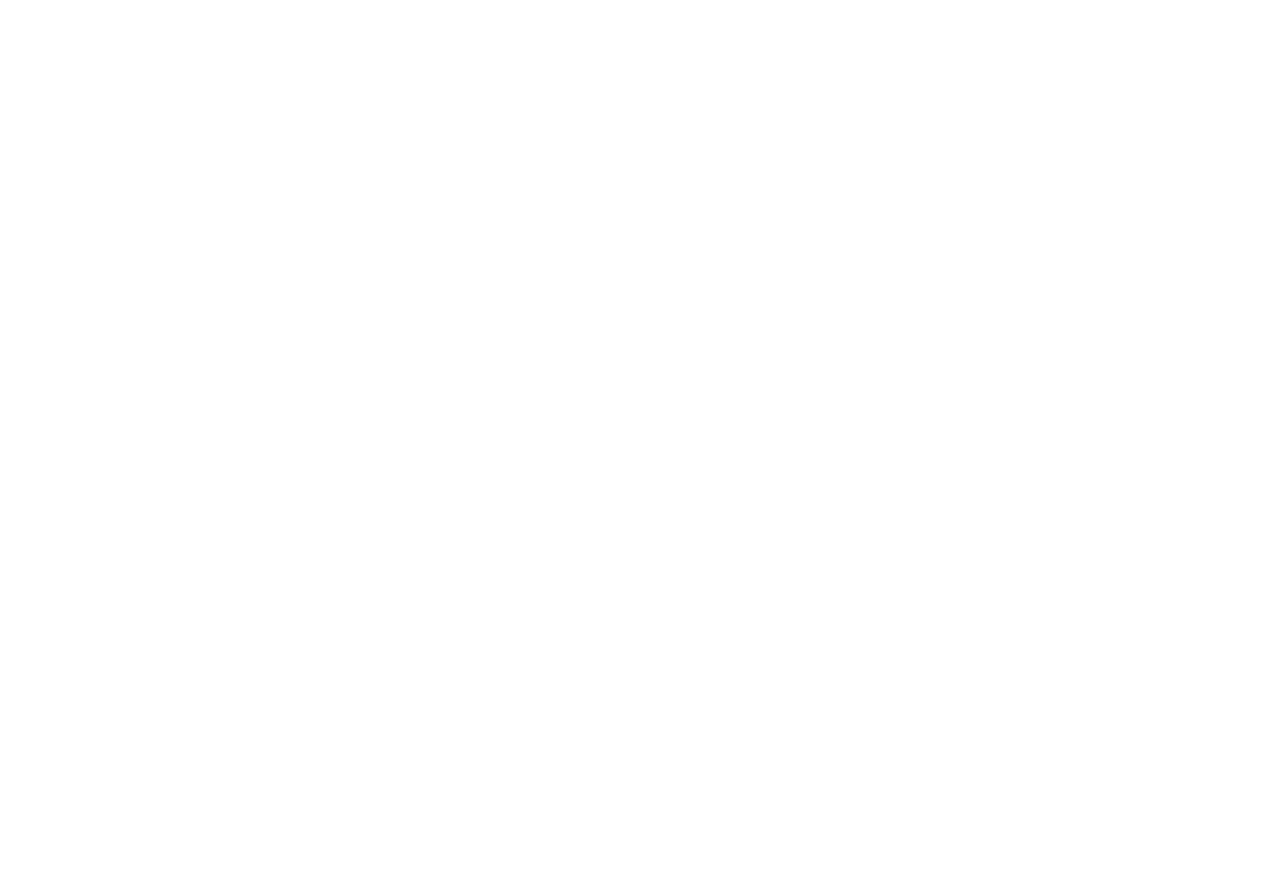
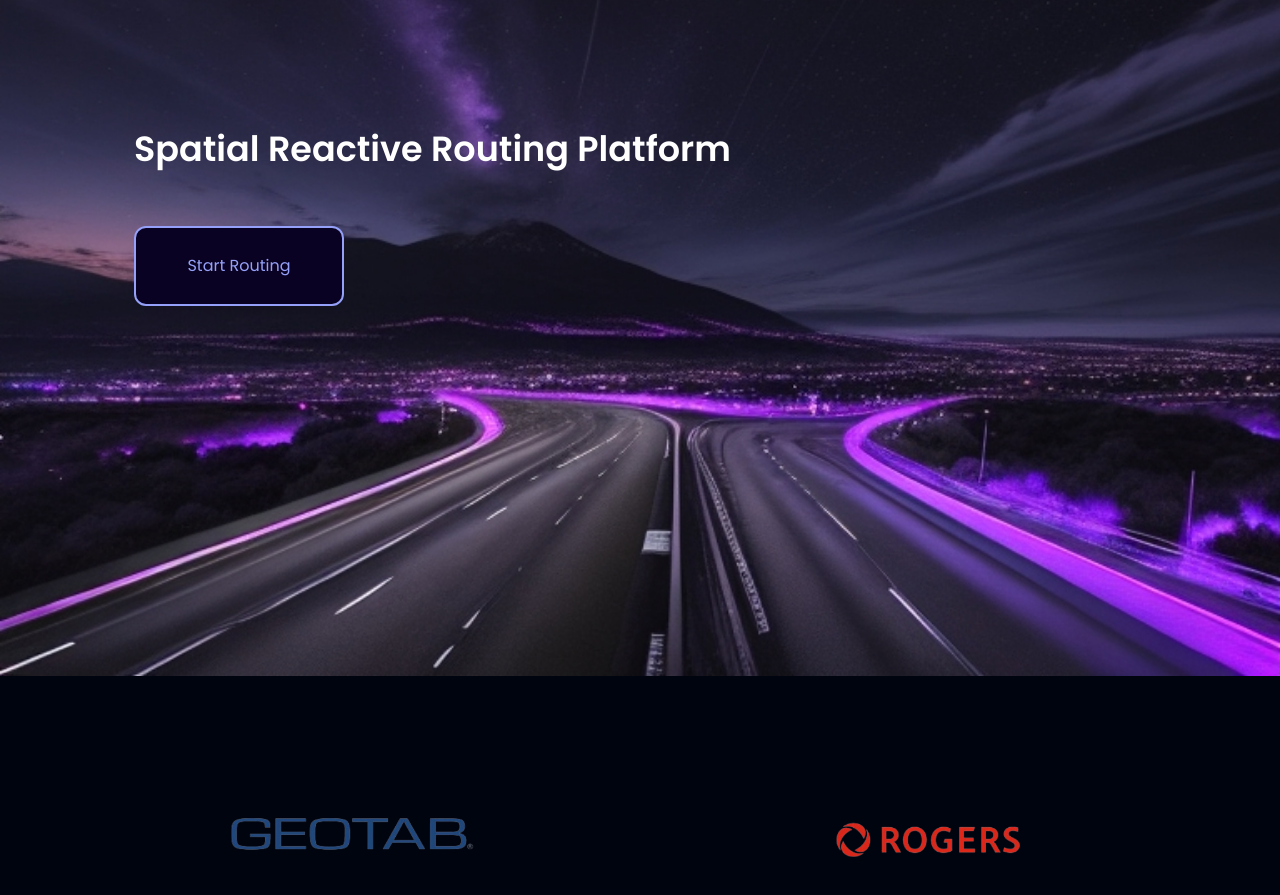
Before and after one commit to paul-dobre/ReRoute, a React (Vite) app: page / in a window 1280 px wide. Shown: the part 277-1172 px from the top of the page. Before the commit the page ends 800 px from the top, so only its background shows below. Built offline with nearby package versions, Linux system fonts and the light colour scheme.

Commit message:
sponsors added

```diff
--- a/src/App.jsx
+++ b/src/App.jsx
@@ -1,23 +1,30 @@
-import React from 'react'
-import styles from './style';
-import { Navbar, Hero, Team, Button} from './components';
+import React from "react";
+import styles from "./style";
+import { Navbar, Hero, Team, Button, Sponsor, Card, CardInfo, Info } from "./components";
 
 const App = () => {
   return (
-    <div className='bg-primary w-full overflow-hidden'>
-        <div className={`${styles.paddingX} ${styles.flexCenter}`}>
-          <div className={`${styles.boxWidth}`}>
-            <Navbar />
-          </div>
+    <div className="bg-primary w-full overflow-hidden">
+      <div className={`${styles.paddingX} ${styles.flexCenter}`}>
+        <div className={`${styles.boxWidth}`}>
+          <Navbar />
         </div>
+      </div>
+      <div className={`bg-primary ${styles.flexStart}`}>
+        <div className={`${styles.boxWidth}`}>
+          <Hero />
+        </div>
+      </div>
+      <div className={`bg-primary ${styles.paddingX} ${styles.flexStart}`}>
+        <div className={`${styles.boxWidth}`}>
+          <Sponsor/>
+        </div>
+      </div>
+    </div>
+  );
+};
 
-
-    </div>
-  )
-}
-
-export default App
-
+export default App;
 
 /*
 <div className={`bg-primary ${styles.flexStart}`}>
--- a/src/components/Button.jsx
+++ b/src/components/Button.jsx
@@ -3,7 +3,7 @@
 
 const Button = ({label,color,text_color,border}) => {
   return (
-    <div className={`flex items-center justify-center border-[2px] ${border} px-6 ${color} my-4 w-[210px] h-[80px] text-center rounded-xl ${text_color} font-poppins font-normal cursor-pointer`}>
+    <div className={`flex items-center justify-center border-[2px] ${border} px-6 ${color} my-4 w-[210px] h-[80px] mt-[50px] text-center rounded-xl ${text_color} font-poppins font-normal cursor-pointer`}>
       {label}
     </div>
   )
--- /dev/null
+++ b/src/components/Card.jsx
@@ -0,0 +1,9 @@
+import React from 'react'
+
+const Card = () => {
+  return (
+    <div>Card</div>
+  )
+}
+
+export default Card
--- /dev/null
+++ b/src/components/CardInfo.jsx
@@ -0,0 +1,10 @@
+import React from 'react'
+import Card from './Card'
+
+const CardInfo = () => {
+  return (
+    <div>CardInfo</div>
+  )
+}
+
+export default CardInfo
--- a/src/components/Hero.jsx
+++ b/src/components/Hero.jsx
@@ -4,11 +4,11 @@
 
 const Hero = () => {
   return (
-    <section className={`flex md:flex-row flex-col ${styles.paddingY} fade-in`}>
+    <section className={`flex md:flex-row flex-col`}>
       <div className="w-full">
-        <img src="/road.jpg" alt="road" className="h-screen" />
+        <img src="/road.jpg" alt="road" className="w-full" />
       </div>
-      <div className={`absolute mt-[200px] sm:px-16 px-10`}>
+      <div className={`absolute mt-[300px] sm:px-16 px-10 ml-[70px]`}>
         <h1 className="text-white font-poppins font-semibold text-[35px]">Spatial Reactive Routing Platform</h1>
         <Button label="Start Routing" color="bg-[#0A0222]" text_color="text-[#95A1F9]" border="border-[#95A1F9]"/>
       </div>
--- /dev/null
+++ b/src/components/Info.jsx
@@ -0,0 +1,9 @@
+import React from 'react'
+
+const Info = () => {
+  return (
+    <div>Info</div>
+  )
+}
+
+export default Info
--- /dev/null
+++ b/src/components/Sponsor.jsx
@@ -0,0 +1,19 @@
+import React from 'react'
+import styles from '../style'
+
+const Sponsor = () => {
+  return (
+    <section className={`flex flex-row ${styles.paddingY}`}>
+        <div className='grid grid-cols-2 justify-center items-center'>
+            <div>
+                <img src="/geotab.png" alt="geotab" className="w-[600px] h-[200px] object-cover"/>
+            </div>
+            <div>
+                <img src="/rogers.png" alt="rogers" className="w-[900px] h-[200px] object-cover"/>
+            </div>
+        </div>
+    </section>
+  )
+}
+
+export default Sponsor
```
Also changed, not shown: src/components/index.js (+8 -0 lines), public/geotab.png (added), public/rogers.png (added).
